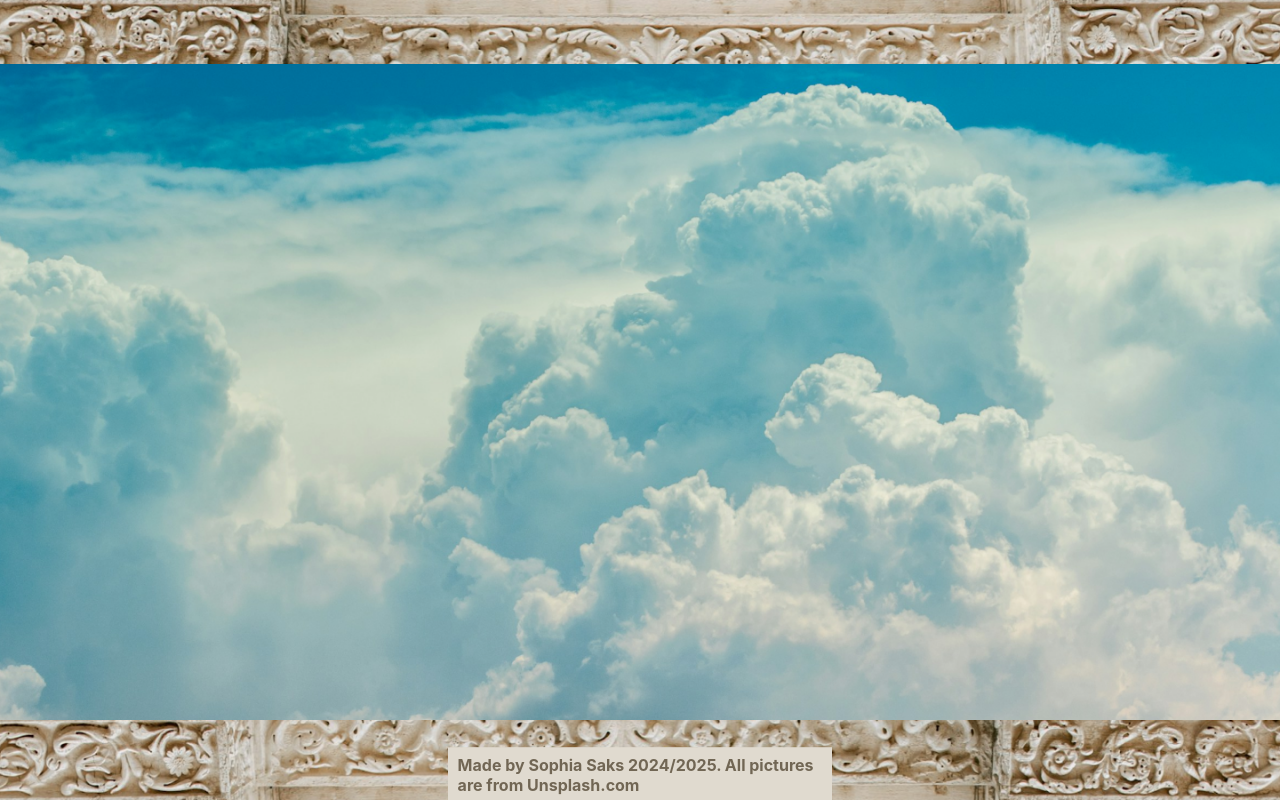
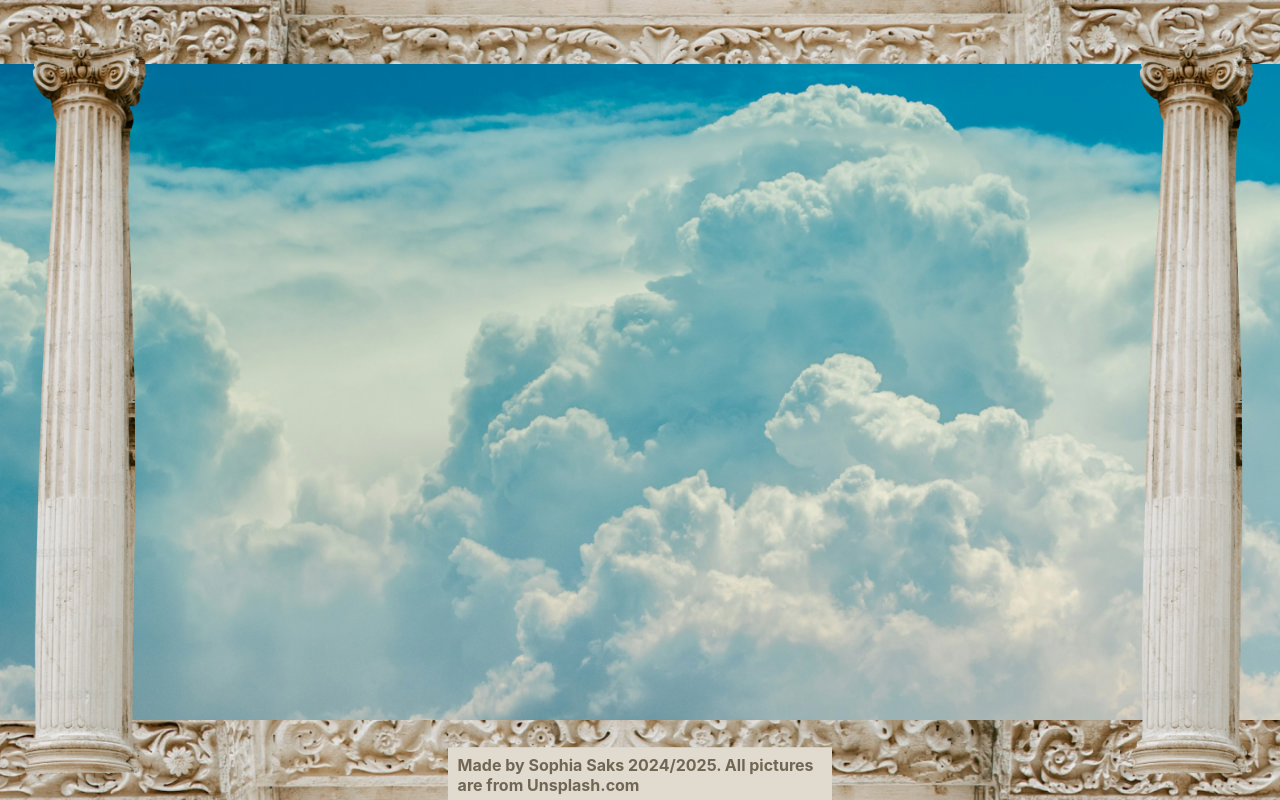
Before and after one commit to SophiaSaks/clothing-store, a React (Create React App) app in the folder clothing-store-frontend/: page / in a window 1280 px wide. Built offline with nearby package versions, Linux system fonts and the light colour scheme.

Commit message:
pillars for frame

```diff
--- a/clothing-store-frontend/src/App.js
+++ b/clothing-store-frontend/src/App.js
@@ -1,13 +1,10 @@
-import './App.css';
-import Footer from './components/Footer'
-import Navbar from './components/Navbar'
+import './App.css'
+import Frame from './components/Frame'
 
 function App() {
   return (
     <div className="App">
-      <Navbar />
-
-      <Footer />
+      <Frame />
     </div>
   );
 }
--- a/clothing-store-frontend/src/components/Footer.css
+++ b/clothing-store-frontend/src/components/Footer.css
@@ -7,6 +7,7 @@
     height: 10%;
     width:100%;
     rotate:180deg;
+    z-index: -1;
 }
 
 .madeBy {
--- a/clothing-store-frontend/src/components/Frame.css
+++ b/clothing-store-frontend/src/components/Frame.css
@@ -0,0 +1,24 @@
+.pillars {
+    z-index: 1;
+}
+
+.pillarLeft {
+    position: absolute;
+    left: 0;
+    top: 5%;
+}
+
+.pillarRight{
+    position: absolute;
+    right: 0;
+    top: 5%;
+}
+
+img {
+    height: 92%;
+}
+
+.content {
+    display: grid;
+    grid-template-columns: repeat(1, 3fr);
+}
--- a/clothing-store-frontend/src/components/Frame.jsx
+++ b/clothing-store-frontend/src/components/Frame.jsx
@@ -0,0 +1,17 @@
+import './Frame.css'
+import Footer from './Footer'
+import Navbar from './Navbar'
+import Pillar from '../assets/_/Pillar.png'
+
+function Frame() {
+  return (
+    <div className="frame">
+      <Navbar />
+      <img src={Pillar} alt="Pillar left" className="pillarLeft"></img>
+      <img src={Pillar} alt="Pillar right" className="pillarRight"></img>
+      <Footer />
+    </div>
+  );
+}
+
+export default Frame;
--- a/clothing-store-frontend/src/components/Navbar.css
+++ b/clothing-store-frontend/src/components/Navbar.css
@@ -6,4 +6,5 @@
     background-repeat: no-repeat;
     height: 8%;
     width:100%;
+    z-index: -1;
 }
```
Also changed, not shown: clothing-store-frontend/src/assets/_/Pillar.png (renamed from clothing-store-frontend/src/assets/_/Group 108.png), 1 other file (tests, documents, lock files or other folders).
